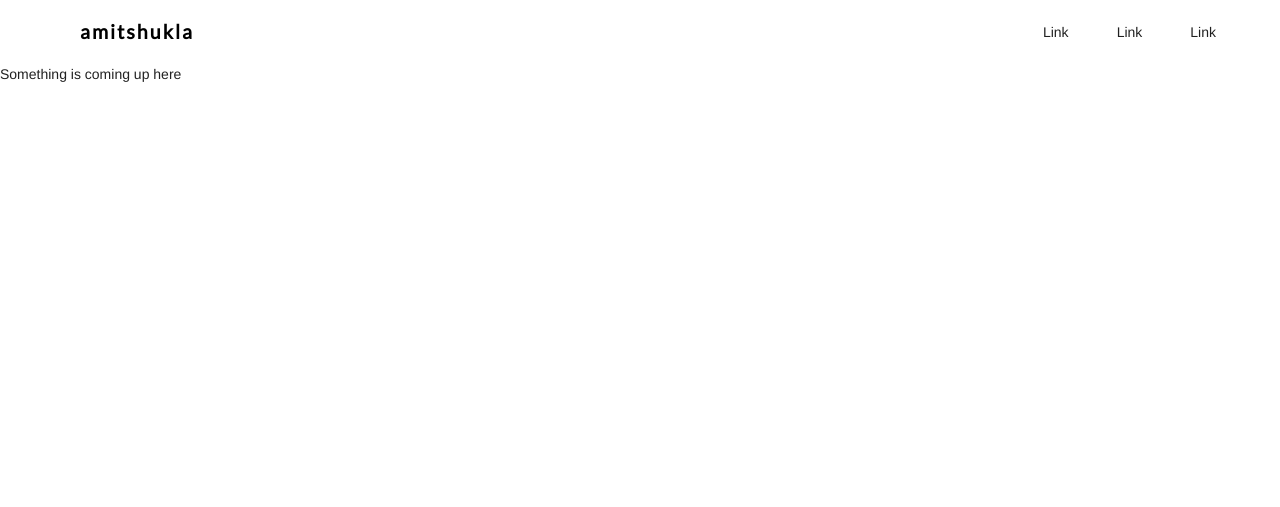
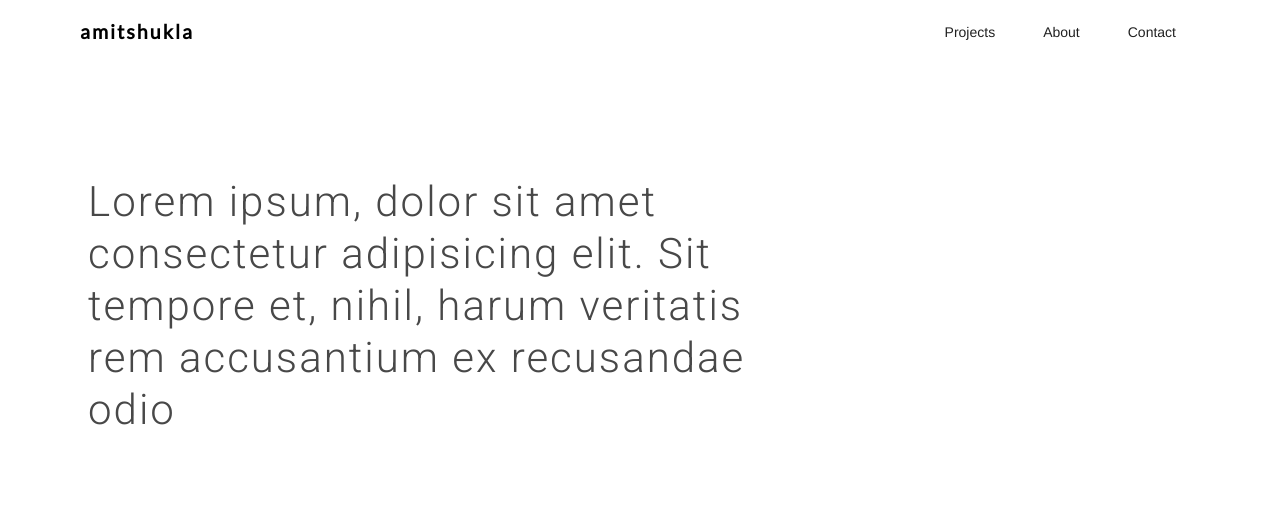
Before and after one commit to amit090shukla/amit090shukla.github.io, a plain HTML site: page index.html in a window 1280 px wide. Drawn offline with Linux system fonts and the light colour scheme.

Commit message:
Header links added

```diff
--- a/custom.css
+++ b/custom.css
@@ -10,5 +10,26 @@
     font-size:1.4em;
     font-family: "Lato", "Roboto","Helvetica","Arial",sans-serif;
     letter-spacing: 2px;
-    font-t
 }
+
+.mdl-layout__header-row{
+    padding:0 80px 0 80px;
+}
+.page-content{
+    padding: 40px 80px 40px 80px;
+}
+.empty-space{
+    height: 4em;
+}
+.home-page-center-text{
+    height: 20em;
+    /* border: 1px solid red; */
+}
+.home-page-text{
+    font-size: 3em;
+    line-height: 124%;
+    letter-spacing: 2px;
+    color: #484848;
+    font-family: "Roboto","Helvetica","Arial",sans-serif;
+    font-weight: 300;
+}
--- a/index.html
+++ b/index.html
@@ -6,6 +6,7 @@
     <script src="./mdl/material.min.js"></script>
     <link rel="stylesheet" href="https://fonts.googleapis.com/icon?family=Material+Icons">
     <link href="https://fonts.googleapis.com/css?family=Lato" rel="stylesheet">
+    <link href="https://fonts.googleapis.com/css?family=Roboto:100,100i,300,300i,400,400i,500,500i,700,700i,900,900i" rel="stylesheet">
 </head>
 <body>
     <div class="mdl-layout mdl-js-layout mdl-layout--fixed-header">
@@ -17,22 +18,30 @@
             <div class="mdl-layout-spacer"></div>
             <!-- Navigation. We hide it in small screens. -->
             <nav class="mdl-navigation mdl-layout--large-screen-only">
-              <a class="mdl-navigation__link black-text" href="">Link</a>
-              <a class="mdl-navigation__link black-text" href="">Link</a>
-              <a class="mdl-navigation__link black-text" href="">Link</a>
+              <a class="mdl-navigation__link black-text" href="">Projects</a>
+              <a class="mdl-navigation__link black-text" href="">About</a>
+              <a class="mdl-navigation__link black-text" href="">Contact</a>
             </nav>
           </div>
         </header>
         <div class="mdl-layout__drawer">
           <span class="mdl-layout-title black-text">Title</span>
           <nav class="mdl-navigation">
-            <a class="mdl-navigation__link black-text" href="">Link</a>
+            <a class="mdl-navigation__link black-text" href="">HOME</a>
             <a class="mdl-navigation__link black-text" href="">Link</a>
             <a class="mdl-navigation__link black-text" href="">Link</a>
           </nav>
         </div>
         <main class="mdl-layout__content">
-          <div class="page-content">Something is coming up here</div>
+          <section class="page-content">
+            <div class="mdl-cell mdl-cell--12-col empty-space">
+            </div>
+            <div class="mdl-cell mdl-cell--8-col home-page-center-text">
+              <div class="home-page-text">
+                Lorem ipsum, dolor sit amet consectetur adipisicing elit. Sit tempore et, nihil, harum veritatis rem accusantium ex recusandae odio
+              </div>
+            </div>
+          </section>
         </main>
       </div>
 </body>
```
